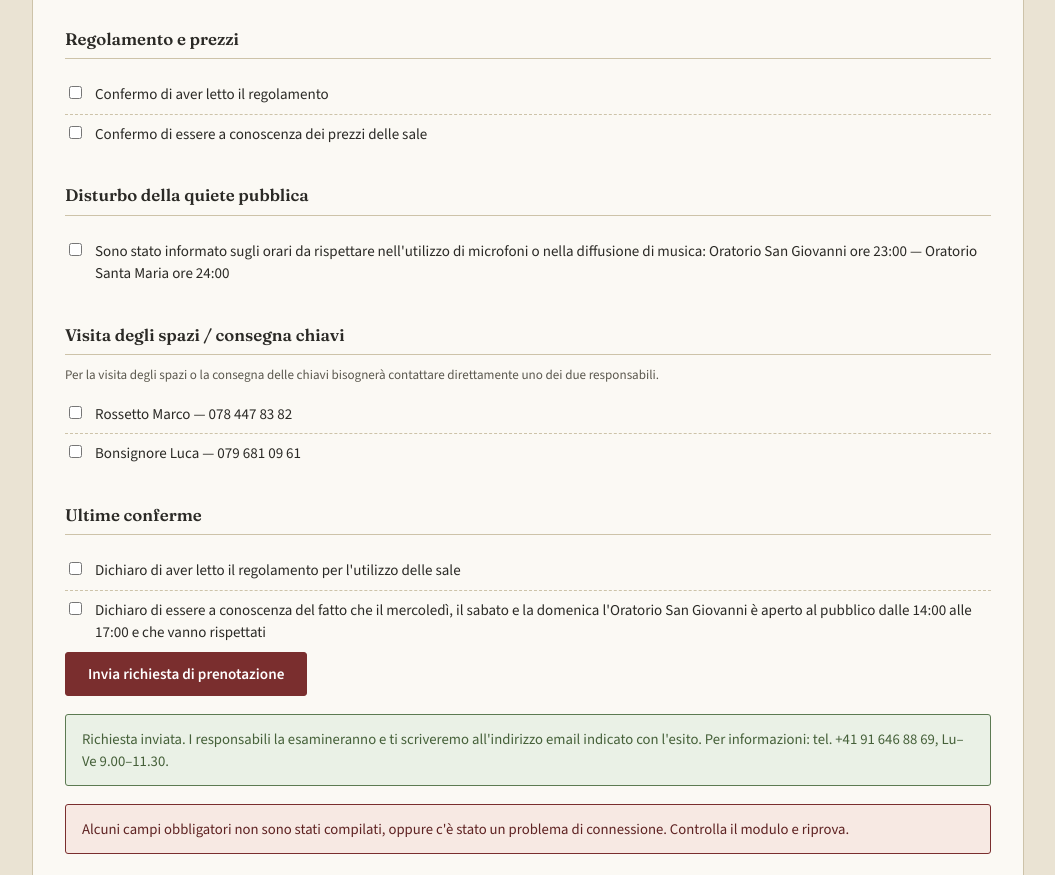
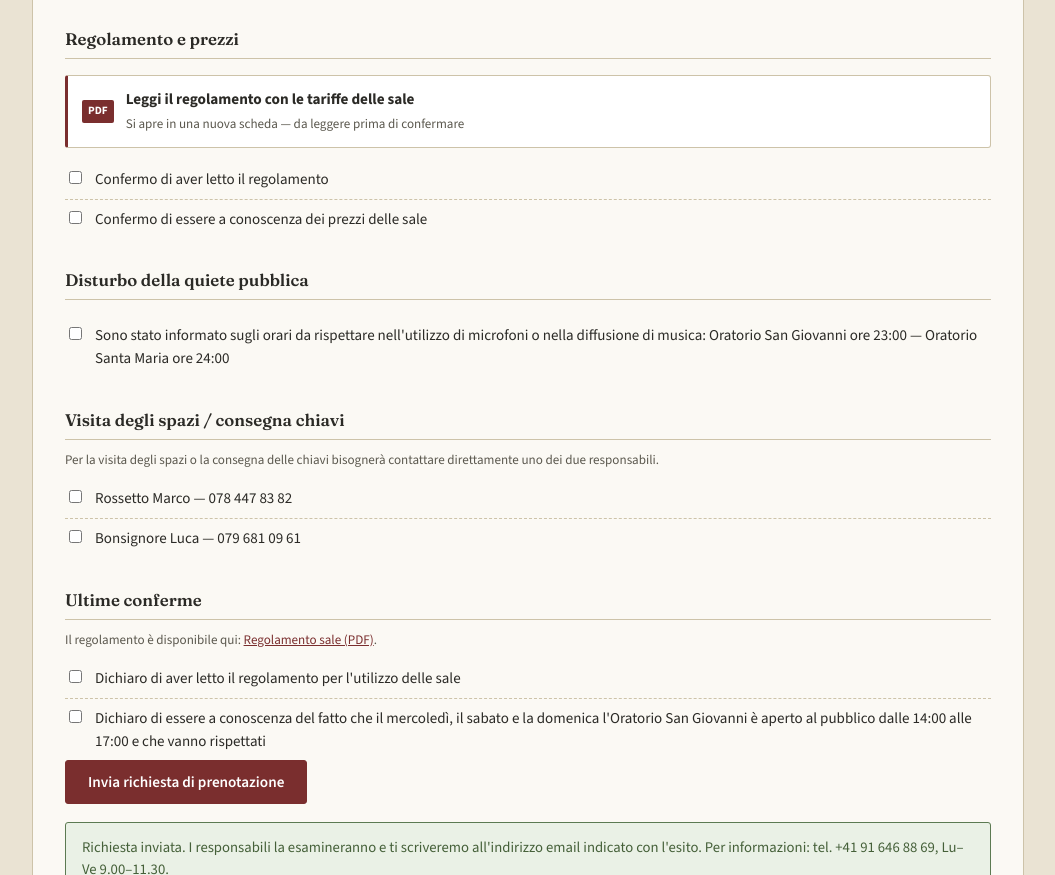
Before and after one commit to danieleraffa-jpg/prenotazione-sale-oratorio, a plain HTML site: page index.html in a window 1280 px wide. Shown: the part 1269-2144 px from the top of the page, without its empty margins (112-1167 px from the left). Drawn offline with nearby package versions, Linux system fonts and the light colour scheme.

Commit message:
Add files via upload

```diff
--- a/index.html
+++ b/index.html
@@ -72,6 +72,11 @@
   .radio-row input,.check-row input{margin-top:3px;}
   .radio-row label,.check-row label{font-size:0.94rem;cursor:pointer;}
   .hint{font-size:0.82rem;color:var(--ink-soft);margin-top:3px;}
+  .doc-link{display:flex;align-items:center;gap:12px;padding:12px 14px;margin-bottom:12px;border:1px solid var(--line);border-left:3px solid var(--burgundy);border-radius:var(--radius);background:#fff;color:var(--ink);text-decoration:none;}
+  .doc-link:hover{background:#F4F0E4;}
+  .doc-link .doc-icon{font-family:'Source Sans 3',sans-serif;font-size:0.7rem;font-weight:700;color:#fff;background:var(--burgundy);border-radius:2px;padding:3px 6px;}
+  .doc-link strong{display:block;font-size:0.95rem;}
+  .doc-link span.sub{font-size:0.82rem;color:var(--ink-soft);}
 
   .btn{font-family:'Source Sans 3',sans-serif;font-weight:600;font-size:0.95rem;padding:11px 22px;border-radius:var(--radius);border:1px solid var(--burgundy);background:var(--burgundy);color:#fff;cursor:pointer;}
   .btn:hover{background:var(--burgundy-dark);}
@@ -225,6 +230,11 @@
 
         <fieldset>
           <legend>Regolamento e prezzi</legend>
+          <a class="doc-link" href="regolamento-sale.pdf" target="_blank" rel="noopener">
+            <span class="doc-icon">PDF</span>
+            <span><strong>Leggi il regolamento con le tariffe delle sale</strong>
+            <span class="sub">Si apre in una nuova scheda — da leggere prima di confermare</span></span>
+          </a>
           <div class="check-row"><input type="checkbox" id="c1" name="confermaRegolamento" required><label for="c1">Confermo di aver letto il regolamento</label></div>
           <div class="check-row"><input type="checkbox" id="c2" name="confermaPrezzi" required><label for="c2">Confermo di essere a conoscenza dei prezzi delle sale</label></div>
         </fieldset>
@@ -243,6 +253,7 @@
 
         <fieldset>
           <legend>Ultime conferme</legend>
+          <p class="hint" style="margin-top:-6px;margin-bottom:10px;">Il regolamento è disponibile qui: <a href="regolamento-sale.pdf" target="_blank" rel="noopener">Regolamento sale (PDF)</a>.</p>
           <div class="check-row"><input type="checkbox" id="c4" name="confermaRegolamentoSale" required><label for="c4">Dichiaro di aver letto il regolamento per l'utilizzo delle sale</label></div>
           <div class="check-row"><input type="checkbox" id="c5" name="confermaOrariPubblico" required><label for="c5">Dichiaro di essere a conoscenza del fatto che il mercoledì, il sabato e la domenica l'Oratorio San Giovanni è aperto al pubblico dalle 14:00 alle 17:00 e che vanno rispettati</label></div>
         </fieldset>
```
Also changed, not shown: 1 other file.
